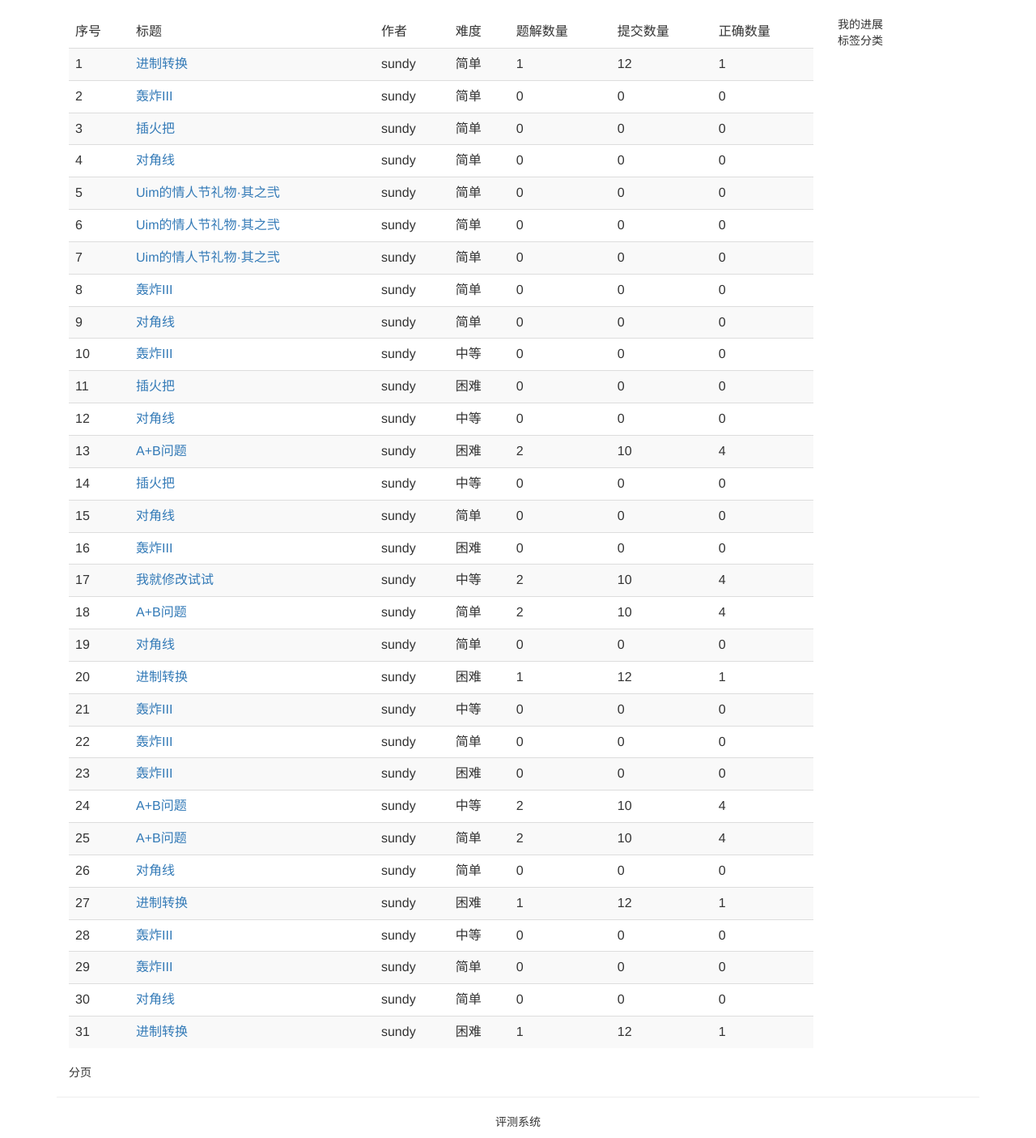
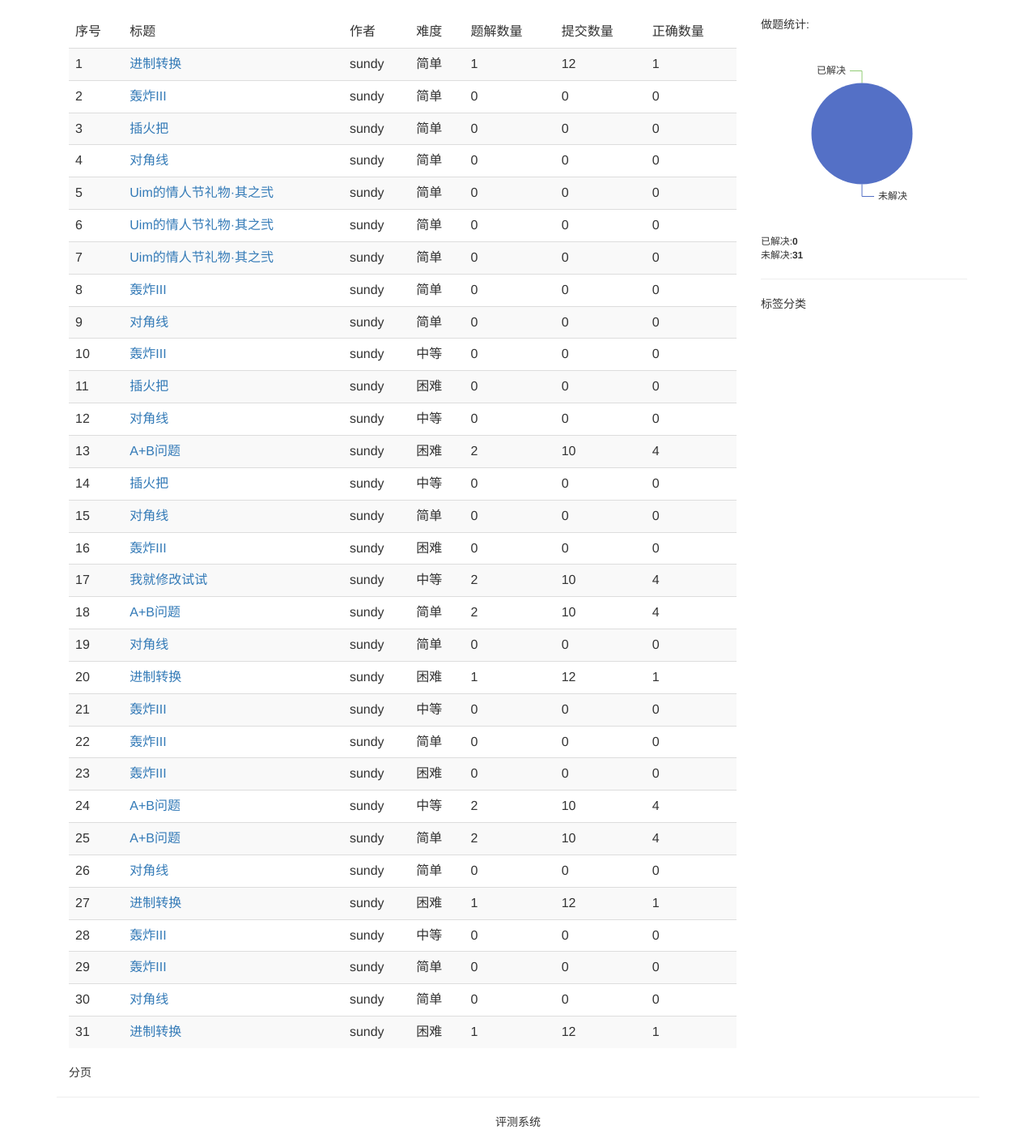
Before and after one commit to sevtins/OnlineJudgerSystem, a Django app: page /problem/list/ in a window 1280 px wide. Shown: the part 52-1457 px from the top of the page at 81% size. Run offline with Django 3.2, Linux system fonts and the light colour scheme; a user stored in the database is signed in; data comes from the database, SQL or seed files in the repository; both versions use the stored data as it was after the commit; some libraries are stand-ins or nearby versions.

Commit message:
1.权限设置，用户登陆才能看到问题列表 2.ProblemList视图向前端返回已解决题目数量和未解决题目数量 3.前端模板加入饼图渲染 4.前端引入 echarts

```diff
--- a/judger_problem/views.py
+++ b/judger_problem/views.py
@@ -11,7 +11,7 @@ from .models import Problem, SubmitStatus
 
 # from .forms import SubmitForm
 
-
+@method_decorator(login_required, name="dispatch")
 class ProblemList(View):
     """
     题目列表视图
@@ -19,8 +19,16 @@ class ProblemList(View):
 
     def get(self, request):
         proble_lists = Problem.get_problem_list()
+
+        # 已解决题目数量
+        solve_count = len(SubmitStatus.objects.filter(user_code_status="正确", author=request.user))
+        # 未解决题目数量
+        problem_count = Problem.objects.count() - solve_count
+
         context = {
-            "proble_lists": proble_lists
+            "proble_lists": proble_lists,
+            "problem_count": problem_count,
+            "solve_count": solve_count,
         }
         return render(request, template_name="judger_problem/templates/problem_list.html", context=context)
 
--- a/online_judge_server/settings.py
+++ b/online_judge_server/settings.py
@@ -117,6 +117,7 @@ USE_L10N = True
 
 USE_TZ = True
 
+LOGIN_URL = '/account/login'
 
 # Static files (CSS, JavaScript, Images)
 # https://docs.djangoproject.com/en/3.0/howto/static-files/
--- a/templates/base.html
+++ b/templates/base.html
@@ -1,4 +1,4 @@
-{% load staticfiles %}
+{% load static %}
 <!DOTYPE html>
 <html lang='zh-cn'>
     <head>
@@ -8,6 +8,7 @@
         <link rel="stylesheet" href="https://cdn.staticfile.org/twitter-bootstrap/3.3.7/css/bootstrap.min.css">
         <script src="https://cdn.staticfile.org/jquery/3.2.1/jquery.min.js"></script>
         <script src="https://cdn.staticfile.org/twitter-bootstrap/3.3.7/js/bootstrap.min.js"></script>
+        <script src="https://cdn.staticfile.org/echarts/4.3.0/echarts.min.js"></script>
         <title>{% block title %}李扣在线评测系统{% endblock %}</title>
     </head>
     <body>
--- a/templates/judger_problem/templates/problem_list.html
+++ b/templates/judger_problem/templates/problem_list.html
@@ -1,8 +1,7 @@
 {% extends 'base.html' %}
 
 {% block content %}
-    <div class="col-md-10">
-
+    <div class="col-md-9">
 
         <table class="table table-striped">
             <thead>
@@ -33,10 +32,32 @@
     <div>分页</div>
     </div>
 
-    <div class="col-md-2" style="">
-        <div>
-            我的进展
-        </div>
+    <div class="col-md-3" style="">
+            <div>
+                做题统计:
+                <div id="main" style="width: 250px;height:250px;"></div>
+
+                <script>
+                    // 绘制图表。
+                    echarts.init(document.getElementById('main')).setOption({
+                        title:{
+                          {#text: '做题统计' // 饼图的标题#}
+                        },
+                        series: {
+                            type: 'pie', // 图表是饼图
+                            radius:'50%', // 饼图的半径
+                            data: [
+                                {name: "未解决", value: {{ problem_count }}},
+                                {name: '已解决', value: {{ solve_count }}},
+                            ]
+                        }
+                    });
+                </script>
+                <small>已解决:<b>{{ solve_count }}</b></small>
+                <br>
+                <small>未解决:<b>{{ problem_count }}</b></small>
+            </div>
+        <hr>
         <div>
             标签分类
         </div>
```
Also changed, not shown: db.sqlite3.
